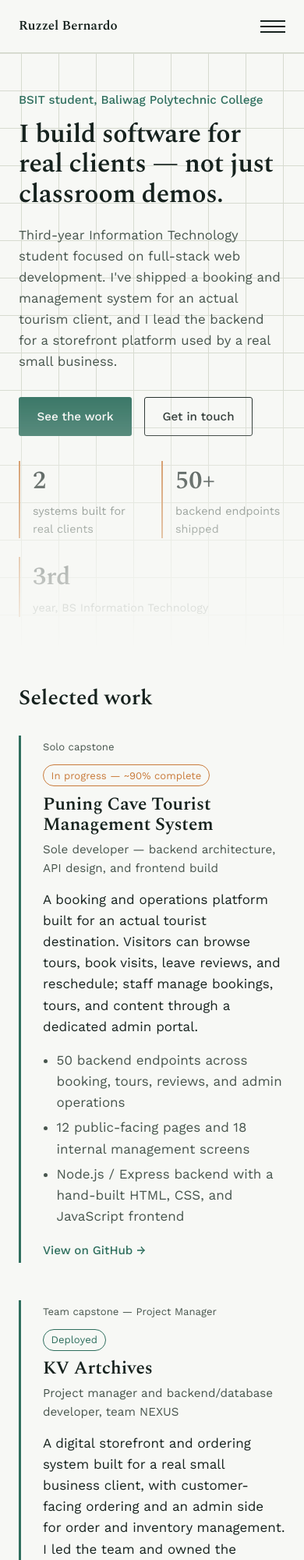
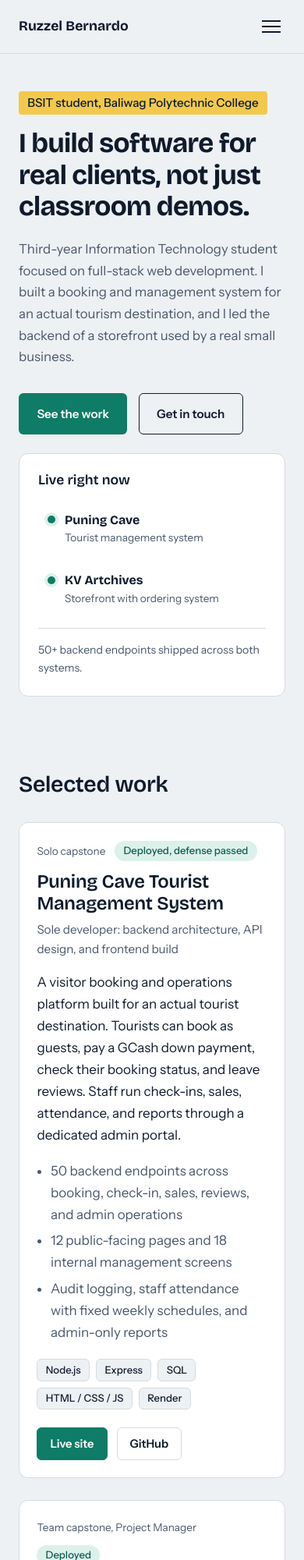
Before and after one commit to zel299/zel299.github.io, a plain HTML site: page index.html in a window 390 px wide. Shown: the top 2000 px of the page at 78% size. Drawn offline with nearby package versions, Linux system fonts and the light colour scheme.

Commit message:
Portfoliov2

```diff
--- a/index.html
+++ b/index.html
@@ -1,4 +1,3 @@
-
 <!DOCTYPE html>
 <html lang="en">
 <head>
@@ -8,15 +7,16 @@
 <meta name="description" content="Ruzzel Mempin Bernardo — BSIT student and junior web developer building production systems for real clients.">
 <link rel="preconnect" href="https://fonts.googleapis.com">
 <link rel="preconnect" href="https://fonts.gstatic.com" crossorigin>
-<link href="https://fonts.googleapis.com/css2?family=Spectral:ital,wght@0,400;0,500;0,600;1,400&family=Work+Sans:wght@400;500;600&display=swap" rel="stylesheet">
+<link href="https://fonts.googleapis.com/css2?family=Bricolage+Grotesque:wght@500;600;700&family=Instrument+Sans:wght@400;500;600&display=swap" rel="stylesheet">
 <link rel="stylesheet" href="style.css">
 </head>
 <body>
+<a class="skip-link" href="#work">Skip to content</a>
 
 <header class="site-header">
   <div class="wrap header-inner">
     <a href="#top" class="wordmark">Ruzzel Bernardo</a>
-    <nav class="main-nav">
+    <nav class="main-nav" aria-label="Main">
       <a href="#work">Work</a>
       <a href="#skills">Skills</a>
       <a href="#about">About</a>
@@ -34,27 +34,31 @@
     <div class="wrap hero-grid">
       <div class="hero-copy">
         <p class="hero-kicker">BSIT student, Baliwag Polytechnic College</p>
-        <h1>I build software for<br>real clients — not just<br>classroom demos.</h1>
-        <p class="hero-lede">Third-year Information Technology student focused on full-stack web development. I've shipped a booking and management system for an actual tourism client, and I lead the backend for a storefront platform used by a real small business.</p>
+        <h1>I build software for real clients, not just classroom demos.</h1>
+        <p class="hero-lede">Third-year Information Technology student focused on full-stack web development. I built a booking and management system for an actual tourism destination, and I led the backend of a storefront used by a real small business.</p>
         <div class="hero-actions">
           <a href="#work" class="btn btn-primary">See the work</a>
           <a href="mailto:ruzzel29bernardo@gmail.com" class="btn btn-ghost">Get in touch</a>
         </div>
       </div>
-      <div class="hero-stats" aria-label="Quick facts">
-        <div class="stat">
-          <span class="stat-num">2</span>
-          <span class="stat-label">systems built for real clients</span>
-        </div>
-        <div class="stat">
-          <span class="stat-num">50+</span>
-          <span class="stat-label">backend endpoints shipped</span>
-        </div>
-        <div class="stat">
-          <span class="stat-num">3rd</span>
-          <span class="stat-label">year, BS Information Technology</span>
-        </div>
-      </div>
+      <aside class="live-card" aria-label="Live projects">
+        <h2>Live right now</h2>
+        <ul>
+          <li>
+            <a href="https://puning-cave.onrender.com" target="_blank" rel="noopener">
+              <span class="dot" aria-hidden="true"></span>
+              <span><strong>Puning Cave</strong><small>Tourist management system</small></span>
+            </a>
+          </li>
+          <li>
+            <a href="https://kv-artchives.onrender.com" target="_blank" rel="noopener">
+              <span class="dot" aria-hidden="true"></span>
+              <span><strong>KV Artchives</strong><small>Storefront with ordering system</small></span>
+            </a>
+          </li>
+        </ul>
+        <p class="live-note">50+ backend endpoints shipped across both systems.</p>
+      </aside>
     </div>
   </section>
 
@@ -65,37 +69,44 @@
       <article class="project">
         <div class="project-meta">
           <span class="project-tag">Solo capstone</span>
-          <span class="project-status status-progress">In progress — ~90% complete</span>
+          <span class="project-status status-live">Deployed, defense passed</span>
         </div>
         <h3>Puning Cave Tourist Management System</h3>
-        <p class="project-role">Sole developer — backend architecture, API design, and frontend build</p>
-        <p class="project-desc">A booking and operations platform built for an actual tourist destination. Visitors can browse tours, book visits, leave reviews, and reschedule; staff manage bookings, tours, and content through a dedicated admin portal.</p>
+        <p class="project-role">Sole developer: backend architecture, API design, and frontend build</p>
+        <p class="project-desc">A visitor booking and operations platform built for an actual tourist destination. Tourists can book as guests, pay a GCash down payment, check their booking status, and leave reviews. Staff run check-ins, sales, attendance, and reports through a dedicated admin portal.</p>
         <ul class="project-facts">
-          <li>50 backend endpoints across booking, tours, reviews, and admin operations</li>
+          <li>50 backend endpoints across booking, check-in, sales, reviews, and admin operations</li>
           <li>12 public-facing pages and 18 internal management screens</li>
-          <li>Node.js / Express backend with a hand-built HTML, CSS, and JavaScript frontend</li>
+          <li>Audit logging, staff attendance with fixed weekly schedules, and admin-only reports</li>
+        </ul>
+        <ul class="tech-list" aria-label="Technologies used">
+          <li>Node.js</li><li>Express</li><li>SQL</li><li>HTML / CSS / JS</li><li>Render</li>
         </ul>
         <div class="project-links">
-          <a href="https://github.com/zel299" target="_blank" rel="noopener">View on GitHub →</a>
+          <a href="https://puning-cave.onrender.com" target="_blank" rel="noopener">Live site</a>
+          <a href="https://github.com/zel299" target="_blank" rel="noopener">GitHub</a>
         </div>
       </article>
 
       <article class="project">
         <div class="project-meta">
-          <span class="project-tag">Team capstone — Project Manager</span>
+          <span class="project-tag">Team capstone, Project Manager</span>
           <span class="project-status status-live">Deployed</span>
         </div>
-        <h3>KV Artchives</h3>
+        <h3>Web-Based Digital Storefront with Ordering System for KV Artchives</h3>
         <p class="project-role">Project manager and backend/database developer, team NEXUS</p>
-        <p class="project-desc">A digital storefront and ordering system built for a real small business client, with customer-facing ordering and an admin side for order and inventory management. I led the team and owned the backend, database, and security work.</p>
+        <p class="project-desc">A digital storefront and ordering system built for a handmade clay business. Customers browse products and place orders; the owner manages orders and inventory from an admin side. I led the team and owned the backend, database, and security work.</p>
         <ul class="project-facts">
-          <li>Node.js / Express with Supabase for auth, Postgres, and file storage</li>
-          <li>Server-rendered with EJS; full order lifecycle including cancellation flows</li>
-          <li>Led a six-person team through requirements, build, and deployment</li>
+          <li>Full order lifecycle from pending to completed, with stock returned on declined, expired, and cancelled orders</li>
+          <li>Row-level security, email-confirmed sign-up, and storage policies on Supabase</li>
+          <li>Led a six-person team through requirements, build, usability testing, and client handover</li>
+        </ul>
+        <ul class="tech-list" aria-label="Technologies used">
+          <li>Node.js</li><li>Express</li><li>Supabase</li><li>PostgreSQL</li><li>EJS</li><li>Render</li>
         </ul>
         <div class="project-links">
-          <a href="https://kv-artchives.onrender.com" target="_blank" rel="noopener">Live site →</a>
-          <a href="https://github.com/zel299/KV_Artchives" target="_blank" rel="noopener">View on GitHub →</a>
+          <a href="https://kv-artchives.onrender.com" target="_blank" rel="noopener">Live site</a>
+          <a href="https://github.com/zel299/KV_Artchives" target="_blank" rel="noopener">GitHub</a>
         </div>
       </article>
 
@@ -108,20 +119,24 @@
       <h2 class="section-title">Skills</h2>
       <div class="skills-grid">
         <div class="skill-group">
-          <h3>Web development</h3>
-          <p>HTML, CSS, JavaScript, Node.js, REST APIs</p>
+          <h3>Backend</h3>
+          <p>Node.js, Express, REST APIs, authentication, file exports</p>
         </div>
         <div class="skill-group">
-          <h3>Programming &amp; databases</h3>
-          <p>Python, MySQL, PostgreSQL</p>
+          <h3>Frontend</h3>
+          <p>HTML, CSS, JavaScript, EJS, responsive layout</p>
+        </div>
+        <div class="skill-group">
+          <h3>Databases</h3>
+          <p>PostgreSQL, Supabase, MySQL, SQL</p>
         </div>
         <div class="skill-group">
           <h3>Tools</h3>
-          <p>Git, GitHub</p>
+          <p>Git, GitHub, Render, Figma, Canva, Adobe Photoshop</p>
         </div>
         <div class="skill-group">
-          <h3>Creative</h3>
-          <p>Canva, Adobe Photoshop</p>
+          <h3>Languages</h3>
+          <p>JavaScript, Python, SQL</p>
         </div>
       </div>
     </div>
@@ -131,7 +146,7 @@
     <div class="wrap about-grid">
       <div>
         <h2 class="section-title">About</h2>
-        <p>I'm a third-year BS Information Technology student at Baliwag Polytechnic College, looking for part-time work in software development, IT support, or digital content editing. Most of what I know, I've learned by building things that had to actually work for someone else — a real tourism operator, a real small business — not just pass a rubric.</p>
+        <p>I'm a third-year BS Information Technology student at Baliwag Polytechnic College, looking for part-time work in software development, IT support, or digital content editing. Most of what I know, I've learned by building things that had to actually work for someone else: a real tourism operator, a real small business.</p>
         <p>I'm based in San Rafael, Bulacan, and comfortable working independently or as part of a team, in person or fully remote.</p>
       </div>
       <div class="education">
@@ -156,7 +171,7 @@
 
 <footer class="site-footer">
   <div class="wrap">
-    <p>Ruzzel Mempin Bernardo — built by hand, deployed on GitHub Pages.</p>
+    <p>Ruzzel Mempin Bernardo. Built by hand, deployed on GitHub Pages.</p>
   </div>
 </footer>
 
--- a/style.css
+++ b/style.css
@@ -1,25 +1,24 @@
+:root {
+  --bg: #EEF1F4;
+  --surface: #FFFFFF;
+  --line: #D5DBE2;
+  --ink: #0F1B2D;
+  --ink-soft: #4A586B;
+  --accent: #0E7C66;
+  --accent-deep: #0A5E4D;
+  --accent-wash: #DDF1EB;
+  --mark: #F2C94C;
 
-/* ---------- Tokens ---------- */
-:root {
-  --bg: #F7F8F5;
-  --surface: #EDEFE8;
-  --border: #D7DBD0;
-  --ink: #16221E;
-  --ink-soft: #47554D;
-  --accent: #2F6F5E;
-  --accent-ink: #F7F8F5;
-  --clay: #C97B3B;
+  --font-display: "Bricolage Grotesque", "Segoe UI", sans-serif;
+  --font-body: "Instrument Sans", -apple-system, BlinkMacSystemFont, "Segoe UI", sans-serif;
 
-  --font-display: "Spectral", Georgia, serif;
-  --font-body: "Work Sans", -apple-system, BlinkMacSystemFont, "Segoe UI", sans-serif;
-
-  --max: 880px;
+  --max: 920px;
   --gap: clamp(1.5rem, 4vw, 3rem);
 }
 
 * { box-sizing: border-box; }
 
-html { scroll-behavior: smooth; }
+html { scroll-behavior: smooth; scroll-padding-top: 5rem; }
 @media (prefers-reduced-motion: reduce) {
   html { scroll-behavior: auto; }
   * { animation: none !important; transition: none !important; }
@@ -31,7 +30,7 @@ body {
   color: var(--ink);
   font-family: var(--font-body);
   font-size: 17px;
-  line-height: 1.6;
+  line-height: 1.65;
   -webkit-font-smoothing: antialiased;
 }
 
@@ -49,267 +48,272 @@ h1, h2, h3 {
   color: var(--ink);
 }
 
-a {
-  color: var(--accent);
-  text-decoration: none;
-}
-a:hover { text-decoration: underline; }
+a { color: var(--accent-deep); text-decoration: none; }
+a:hover { text-decoration: underline; text-underline-offset: 3px; }
 
 a:focus-visible,
 button:focus-visible {
-  outline: 2px solid var(--accent);
+  outline: 3px solid var(--accent);
   outline-offset: 3px;
+  border-radius: 3px;
 }
 
-/* ---------- Header ---------- */
+.skip-link {
+  position: absolute;
+  left: 1rem;
+  top: -4rem;
+  background: var(--ink);
+  color: var(--bg);
+  padding: 0.6rem 1rem;
+  border-radius: 6px;
+  z-index: 20;
+}
+.skip-link:focus { top: 1rem; }
+
 .site-header {
   position: sticky;
   top: 0;
   z-index: 10;
-  background: rgba(247, 248, 245, 0.92);
-  backdrop-filter: blur(6px);
-  border-bottom: 1px solid var(--border);
+  background: rgba(238, 241, 244, 0.9);
+  backdrop-filter: blur(8px);
+  border-bottom: 1px solid var(--line);
 }
 
 .header-inner {
   display: flex;
   align-items: center;
   justify-content: space-between;
-  padding-top: 1.1rem;
-  padding-bottom: 1.1rem;
+  padding-top: 1rem;
+  padding-bottom: 1rem;
 }
 
 .wordmark {
   font-family: var(--font-display);
-  font-weight: 600;
-  font-size: 1.05rem;
+  font-weight: 700;
+  font-size: 1.1rem;
   color: var(--ink);
   text-decoration: none;
 }
+.wordmark:hover { text-decoration: none; }
 
-.main-nav {
-  display: flex;
-  gap: 2rem;
-}
+.main-nav { display: flex; gap: 0.4rem; }
 
 .main-nav a {
   color: var(--ink-soft);
   font-size: 0.95rem;
+  font-weight: 500;
+  padding: 0.35rem 0.8rem;
+  border-radius: 6px;
+  transition: background 0.15s, color 0.15s;
 }
-.main-nav a:hover { color: var(--accent); }
+.main-nav a:hover { background: var(--accent-wash); color: var(--accent-deep); text-decoration: none; }
+.main-nav a[aria-current="true"] { background: var(--accent-wash); color: var(--accent-deep); }
 
 .nav-toggle {
   display: none;
   flex-direction: column;
   justify-content: center;
   gap: 5px;
-  width: 32px;
-  height: 32px;
+  width: 36px;
+  height: 36px;
   background: none;
   border: none;
   cursor: pointer;
-  padding: 0;
+  padding: 6px;
 }
 .nav-toggle span {
   display: block;
   height: 2px;
   width: 100%;
   background: var(--ink);
+  transition: transform 0.2s, opacity 0.2s;
 }
+.site-header.nav-open .nav-toggle span:nth-child(1) { transform: translateY(7px) rotate(45deg); }
+.site-header.nav-open .nav-toggle span:nth-child(2) { opacity: 0; }
+.site-header.nav-open .nav-toggle span:nth-child(3) { transform: translateY(-7px) rotate(-45deg); }
 
-/* ---------- Hero ---------- */
 .hero {
-  padding: clamp(3rem, 8vw, 6rem) 0 clamp(2.5rem, 6vw, 4rem);
-  border-bottom: 1px solid var(--border);
-  background-image:
-    linear-gradient(var(--border) 1px, transparent 1px),
-    linear-gradient(90deg, var(--border) 1px, transparent 1px);
-  background-size: 48px 48px;
-  background-position: center top;
-  -webkit-mask-image: linear-gradient(to bottom, black 0%, black 55%, transparent 100%);
-  mask-image: linear-gradient(to bottom, black 0%, black 55%, transparent 100%);
+  padding: clamp(3rem, 8vw, 6rem) 0 clamp(3rem, 6vw, 4.5rem);
 }
 
 .hero-grid {
   display: grid;
   grid-template-columns: 1.5fr 1fr;
   gap: var(--gap);
-  align-items: start;
+  align-items: center;
 }
 
 .hero-kicker {
+  display: inline-block;
   font-size: 0.95rem;
-  color: var(--accent);
-  margin: 0 0 0.75rem;
   font-weight: 500;
+  color: var(--ink);
+  background: var(--mark);
+  padding: 0.15rem 0.7rem;
+  border-radius: 4px;
+  margin: 0 0 1.1rem;
 }
 
 .hero h1 {
-  font-size: clamp(2.1rem, 4.5vw, 3.1rem);
-  letter-spacing: -0.01em;
+  font-size: clamp(2.2rem, 5vw, 3.4rem);
+  font-weight: 700;
+  letter-spacing: -0.02em;
+  max-width: 16ch;
 }
 
 .hero-lede {
-  max-width: 46ch;
+  max-width: 50ch;
   color: var(--ink-soft);
   font-size: 1.05rem;
   margin: 1.25rem 0 2rem;
 }
 
-.hero-actions {
-  display: flex;
-  gap: 1rem;
-  flex-wrap: wrap;
-}
+.hero-actions { display: flex; gap: 0.9rem; flex-wrap: wrap; }
 
 .btn {
   display: inline-block;
-  padding: 0.75rem 1.4rem;
-  border-radius: 3px;
+  padding: 0.8rem 1.4rem;
+  border-radius: 6px;
   font-size: 0.95rem;
-  font-weight: 500;
+  font-weight: 600;
   text-decoration: none;
-  border: 1px solid transparent;
+  border: 1.5px solid transparent;
+  transition: background 0.15s, color 0.15s, border-color 0.15s;
 }
-.btn-primary {
+.btn:hover { text-decoration: none; }
+.btn-primary { background: var(--accent); color: #FFFFFF; }
+.btn-primary:hover { background: var(--accent-deep); }
+.btn-ghost { border-color: var(--ink); color: var(--ink); }
+.btn-ghost:hover { background: var(--ink); color: var(--bg); }
+
+.live-card {
+  background: var(--surface);
+  border: 1px solid var(--line);
+  border-radius: 12px;
+  padding: 1.5rem;
+}
+.live-card h2 { font-size: 1.1rem; margin-bottom: 1rem; }
+.live-card ul { list-style: none; margin: 0; padding: 0; }
+.live-card li + li { margin-top: 0.5rem; }
+.live-card li a {
+  display: flex;
+  align-items: flex-start;
+  gap: 0.75rem;
+  padding: 0.75rem;
+  border-radius: 8px;
+  color: var(--ink);
+  transition: background 0.15s;
+}
+.live-card li a:hover { background: var(--accent-wash); text-decoration: none; }
+.live-card strong { display: block; font-family: var(--font-display); font-size: 1rem; }
+.live-card small { display: block; color: var(--ink-soft); font-size: 0.85rem; line-height: 1.4; }
+.dot {
+  flex: none;
+  width: 10px;
+  height: 10px;
+  margin-top: 0.45rem;
+  border-radius: 50%;
   background: var(--accent);
-  color: var(--accent-ink);
+  box-shadow: 0 0 0 4px var(--accent-wash);
 }
-.btn-primary:hover {
-  background: #275b4d;
-  text-decoration: none;
-}
-.btn-ghost {
-  border-color: var(--ink);
-  color: var(--ink);
-}
-.btn-ghost:hover {
-  background: var(--ink);
-  color: var(--bg);
-  text-decoration: none;
+.live-note {
+  margin: 1rem 0 0;
+  padding-top: 1rem;
+  border-top: 1px solid var(--line);
+  font-size: 0.88rem;
+  color: var(--ink-soft);
 }
 
-.hero-stats {
-  display: flex;
-  flex-direction: column;
-  gap: 1.5rem;
-  padding-top: 0.5rem;
+.section-title { font-size: 1.8rem; margin-bottom: 2rem; letter-spacing: -0.01em; }
+
+.work, .skills, .about, .contact { padding: clamp(3rem, 7vw, 5rem) 0; }
+.skills {
+  background: var(--surface);
+  border-top: 1px solid var(--line);
+  border-bottom: 1px solid var(--line);
 }
 
-.stat {
-  border-left: 2px solid var(--clay);
-  padding-left: 1rem;
+.project {
+  background: var(--surface);
+  border: 1px solid var(--line);
+  border-radius: 12px;
+  padding: clamp(1.4rem, 3vw, 2rem);
+  margin-bottom: 1.75rem;
+  transition: border-color 0.2s;
 }
-.stat-num {
-  display: block;
-  font-family: var(--font-display);
-  font-size: 2rem;
-  font-weight: 600;
-  color: var(--ink);
-}
-.stat-label {
-  display: block;
-  font-size: 0.9rem;
-  color: var(--ink-soft);
-  margin-top: 0.15rem;
-}
-
-/* ---------- Section shared ---------- */
-.section-title {
-  font-size: 1.7rem;
-  margin-bottom: 2rem;
-}
-
-.work, .skills, .about, .contact {
-  padding: clamp(3rem, 7vw, 5rem) 0;
-}
-.skills { background: var(--surface); border-top: 1px solid var(--border); border-bottom: 1px solid var(--border); }
-
-/* ---------- Projects ---------- */
-.project {
-  border-left: 3px solid var(--accent);
-  padding: 0.25rem 0 0.25rem 1.75rem;
-  margin-bottom: 3rem;
-}
-.project:last-of-type { margin-bottom: 1.5rem; }
+.project:hover { border-color: var(--accent); }
 
 .project-meta {
   display: flex;
   gap: 0.75rem;
   align-items: center;
-  margin-bottom: 0.6rem;
+  margin-bottom: 0.8rem;
   flex-wrap: wrap;
 }
+.project-tag { font-size: 0.85rem; color: var(--ink-soft); }
+.project-status {
+  font-size: 0.82rem;
+  font-weight: 500;
+  padding: 0.15rem 0.7rem;
+  border-radius: 999px;
+}
+.status-live { color: var(--accent-deep); background: var(--accent-wash); }
 
-.project-tag {
+.project h3 { font-size: 1.5rem; margin-bottom: 0.4rem; letter-spacing: -0.01em; }
+.project-role { color: var(--ink-soft); font-size: 0.95rem; margin: 0 0 1rem; }
+.project-desc { max-width: 64ch; margin: 0 0 1.1rem; }
+
+.project-facts { margin: 0 0 1.25rem; padding-left: 1.1rem; color: var(--ink-soft); max-width: 66ch; }
+.project-facts li { margin-bottom: 0.35rem; }
+
+.tech-list {
+  list-style: none;
+  display: flex;
+  flex-wrap: wrap;
+  gap: 0.5rem;
+  margin: 0 0 1.4rem;
+  padding: 0;
+}
+.tech-list li {
   font-size: 0.82rem;
-  color: var(--ink-soft);
+  font-weight: 500;
+  color: var(--ink);
+  background: var(--bg);
+  border: 1px solid var(--line);
+  border-radius: 6px;
+  padding: 0.15rem 0.65rem;
 }
 
-.project-status {
-  font-size: 0.82rem;
-  padding: 0.15rem 0.6rem;
-  border-radius: 999px;
-  border: 1px solid var(--border);
+.project-links { display: flex; gap: 0.75rem; flex-wrap: wrap; }
+.project-links a {
+  font-size: 0.92rem;
+  font-weight: 600;
+  padding: 0.5rem 1rem;
+  border-radius: 6px;
+  border: 1.5px solid var(--line);
+  color: var(--ink);
+  transition: border-color 0.15s, background 0.15s;
 }
-.status-live { color: var(--accent); border-color: var(--accent); }
-.status-progress { color: var(--clay); border-color: var(--clay); }
-
-.project h3 {
-  font-size: 1.45rem;
-  margin-bottom: 0.35rem;
-}
-
-.project-role {
-  color: var(--ink-soft);
-  font-size: 0.95rem;
-  margin: 0 0 0.9rem;
-}
-
-.project-desc {
-  max-width: 62ch;
-  margin: 0 0 1rem;
-}
-
-.project-facts {
-  margin: 0 0 1.1rem;
-  padding-left: 1.1rem;
-  color: var(--ink-soft);
-}
-.project-facts li { margin-bottom: 0.3rem; }
-
-.project-links {
-  display: flex;
-  gap: 1.5rem;
-  font-size: 0.95rem;
-  font-weight: 500;
-}
+.project-links a:first-child { background: var(--accent); border-color: var(--accent); color: #FFFFFF; }
+.project-links a:first-child:hover { background: var(--accent-deep); border-color: var(--accent-deep); }
+.project-links a:not(:first-child):hover { border-color: var(--ink); text-decoration: none; }
+.project-links a:hover { text-decoration: none; }
 
 .also-built {
   color: var(--ink-soft);
   font-size: 0.95rem;
-  border-top: 1px solid var(--border);
-  padding-top: 1.5rem;
-  max-width: 62ch;
+  max-width: 64ch;
+  margin: 2rem 0 0;
 }
 
-/* ---------- Skills ---------- */
 .skills-grid {
   display: grid;
-  grid-template-columns: repeat(auto-fit, minmax(180px, 1fr));
-  gap: 2rem;
+  grid-template-columns: repeat(auto-fit, minmax(190px, 1fr));
+  gap: 1.75rem 2rem;
 }
-.skill-group h3 {
-  font-size: 1rem;
-  margin-bottom: 0.4rem;
-}
-.skill-group p {
-  margin: 0;
-  color: var(--ink-soft);
-  font-size: 0.95rem;
-}
+.skill-group h3 { font-size: 1.05rem; margin-bottom: 0.4rem; }
+.skill-group p { margin: 0; color: var(--ink-soft); font-size: 0.95rem; }
 
-/* ---------- About ---------- */
 .about-grid {
   display: grid;
   grid-template-columns: 1.6fr 1fr;
@@ -317,41 +321,25 @@ button:focus-visible {
 }
 .about p { max-width: 62ch; }
 .about p + p { margin-top: 1rem; }
-.education h3 {
-  font-size: 1rem;
-  margin-bottom: 0.6rem;
+.education {
+  align-self: start;
+  background: var(--surface);
+  border: 1px solid var(--line);
+  border-radius: 12px;
+  padding: 1.5rem;
 }
-.education p {
-  margin: 0;
-  color: var(--ink-soft);
-  font-size: 0.95rem;
-}
+.education h3 { font-size: 1.05rem; margin-bottom: 0.6rem; }
+.education p { margin: 0; color: var(--ink-soft); font-size: 0.95rem; }
 
-/* ---------- Contact ---------- */
-.contact-lede {
-  color: var(--ink-soft);
-  margin: 0 0 1.5rem;
-}
-.contact-links {
-  display: flex;
-  gap: 2rem;
-  flex-wrap: wrap;
-  font-size: 1.05rem;
-  font-weight: 500;
-}
+.contact { background: var(--ink); color: var(--bg); }
+.contact .section-title { color: var(--bg); margin-bottom: 1rem; }
+.contact-lede { color: #B9C3D0; margin: 0 0 1.5rem; }
+.contact-links { display: flex; gap: 0.75rem 2rem; flex-wrap: wrap; font-size: 1.05rem; font-weight: 500; }
+.contact-links a { color: var(--mark); }
 
-/* ---------- Footer ---------- */
-.site-footer {
-  border-top: 1px solid var(--border);
-  padding: 1.5rem 0;
-}
-.site-footer p {
-  margin: 0;
-  color: var(--ink-soft);
-  font-size: 0.85rem;
-}
+.site-footer { padding: 1.5rem 0; }
+.site-footer p { margin: 0; color: var(--ink-soft); font-size: 0.85rem; }
 
-/* ---------- Responsive ---------- */
 @media (max-width: 760px) {
   .main-nav { display: none; }
   .nav-toggle { display: flex; }
@@ -364,17 +352,12 @@ button:focus-visible {
     left: 0;
     right: 0;
     background: var(--bg);
-    border-bottom: 1px solid var(--border);
-    padding: 1rem 1.5rem 1.5rem;
-    gap: 1rem;
+    border-bottom: 1px solid var(--line);
+    padding: 0.75rem 1rem 1.25rem;
+    gap: 0.25rem;
   }
+  .site-header.nav-open .main-nav a { padding: 0.7rem 0.8rem; }
 
-  .hero-grid, .about-grid {
-    grid-template-columns: 1fr;
-  }
-  .hero-stats {
-    flex-direction: row;
-    flex-wrap: wrap;
-  }
-  .stat { flex: 1 1 40%; }
+  .hero-grid, .about-grid { grid-template-columns: 1fr; }
+  .hero h1 { max-width: none; }
 }
```
Also changed, not shown: script.js (+34 -3 lines), 1 other file.
